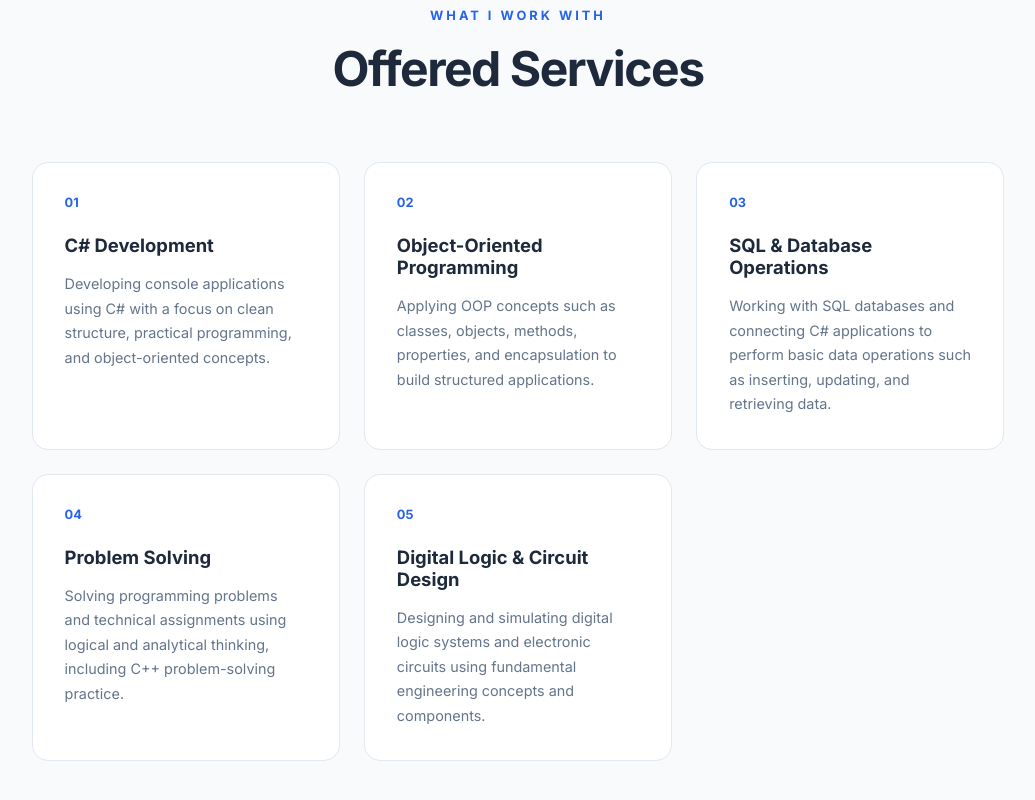
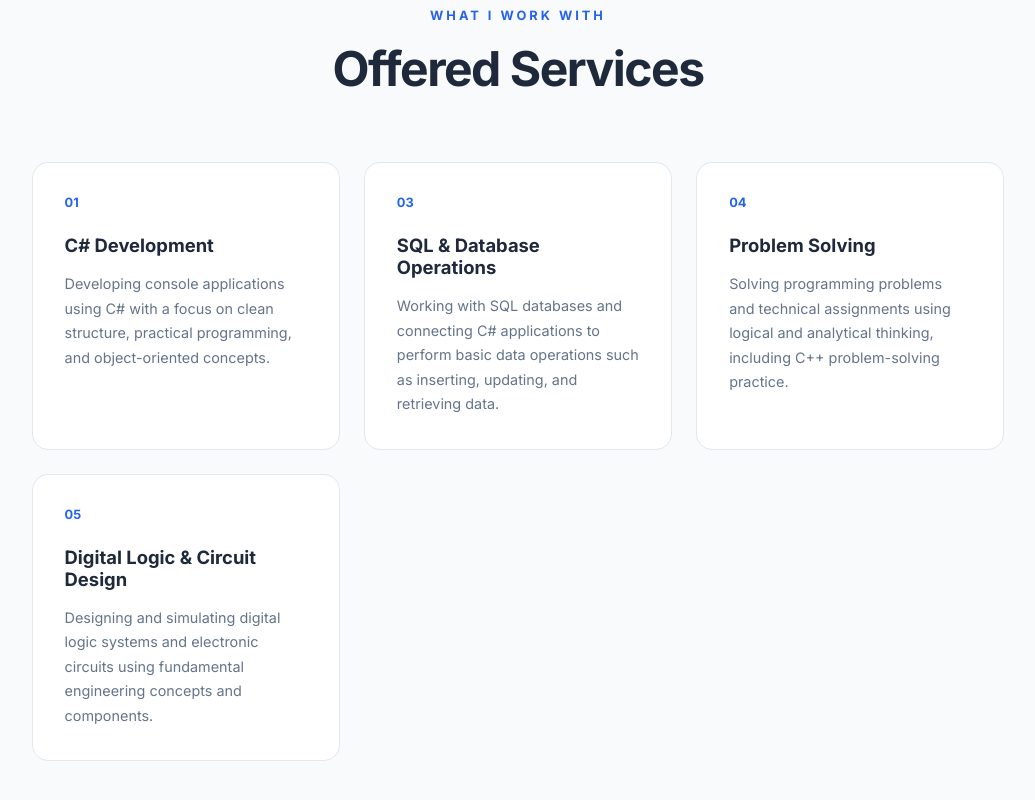
Before and after one commit to ahmedmaher-cse/ahmed-portfolio, a React (Vite) app: page / in a window 1280 px wide. Shown: the part 2128-2928 px from the top of the page, without its empty margins (122-1157 px from the left). Built offline with nearby package versions, Linux system fonts and the light colour scheme.

Commit message:
Remove Object-Oriented Programming service card from App component for content refinement

```diff
--- a/src/App.jsx
+++ b/src/App.jsx
@@ -244,17 +244,6 @@ function App() {
               <p>
                 Developing console applications using C# with a focus on clean
                 structure, practical programming, and object-oriented concepts.
-              </p>
-            </div>
-
-            <div className="service-card">
-              <div className="service-number">02</div>
-
-              <h3>Object-Oriented Programming</h3>
-
-              <p>
-                Applying OOP concepts such as classes, objects, methods,
-                properties, and encapsulation to build structured applications.
               </p>
             </div>
 
```
